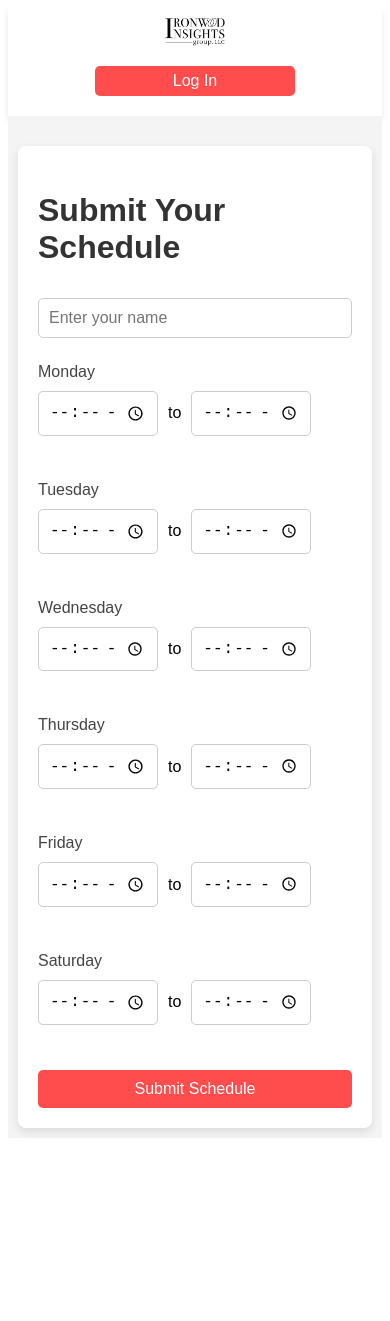
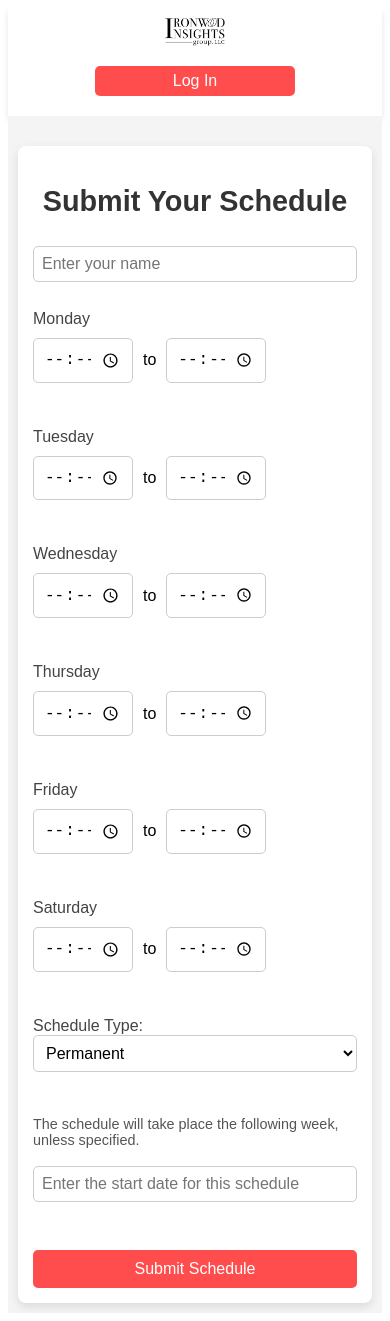
Before and after one commit to chrisglw/schedule-ironwood, a React (Vite) app: page / in a window 390 px wide. Before the commit the page ends 1146 px from the top, so only its background shows below. Built offline with nearby package versions, Linux system fonts and the light colour scheme; no server answers.

Commit message:
Schedule Form: Added temporary/permanent, start date for schedule (optional) Schedule List/Dashboard: Managers can now change the colors of the schedules to know if they are entered in the system or not.

```diff
--- a/src/App.jsx
+++ b/src/App.jsx
@@ -18,7 +18,7 @@ const App = () => {
 
   return (
     <Router>
-      <Navbar /> {/* Add Navbar to every page */}
+      <Navbar />
       <Routes>
         <Route path="/" element={<HomePage />} />
         <Route path="/dashboard" element={user ? <Dashboard /> : <Navigate to="/" />} />
--- a/src/Styles/Dashboard.css
+++ b/src/Styles/Dashboard.css
@@ -73,6 +73,39 @@
   cursor: pointer;
 }
 
+/* Status Dropdown */
+.status-dropdown {
+  margin-top: 10px;
+}
+
+.status-dropdown label {
+  font-size: 1rem;
+  color: #555;
+  margin-right: 10px;
+}
+
+.status-dropdown select {
+  padding: 5px;
+  border-radius: 5px;
+  border: 1px solid #ccc;
+  font-size: 1rem;
+  background-color: #fff;
+  cursor: pointer;
+}
+
+/* Status Colors */
+.schedule-item.entered {
+  border-left: 5px solid green;
+}
+
+.schedule-item.not-entered {
+  border-left: 5px solid yellow;
+}
+
+.schedule-item.invalid {
+  border-left: 5px solid red;
+}
+
 /* Responsive */
 @media (max-width: 768px) {
   .dashboard-container {
@@ -102,4 +135,8 @@
   .dashboard-container select {
     font-size: 0.9rem;
   }
+
+  .status-dropdown select {
+    font-size: 0.9rem;
+  }
 }
--- a/src/Styles/ScheduleForm.css
+++ b/src/Styles/ScheduleForm.css
@@ -10,15 +10,31 @@
 h2 {
     font-size: 2rem;
     color: #333;
+    text-align: center;
+    margin-bottom: 20px;
 }
 
-input {
+/* Name Input Box */
+input[type="text"] {
     padding: 8px;
     margin: 8px 0;
     border: 1px solid #ccc;
     border-radius: 5px;
+    width: 100%;
+    max-width: 100%;
 }
 
+/* Custom Dates Input Box */
+input[type="text"].custom-dates {
+    padding: 8px;
+    margin: 8px 0;
+    border: 1px solid #ccc;
+    border-radius: 5px;
+    width: 100%;
+    max-width: 100%;
+}
+
+/* Submit Button */
 button {
     padding: 10px 20px;
     background-color: #007bff;
@@ -27,6 +43,9 @@ button {
     border-radius: 5px;
     cursor: pointer;
     font-size: 1rem;
+    width: 100%;
+    max-width: 100%;
+    margin-top: 20px;
 }
 
 button:hover {
@@ -54,3 +73,39 @@ label {
 .time-inputs input {
     width: 120px;
 }
+
+.form-group {
+    margin-bottom: 20px;
+}
+
+.form-group p {
+    font-size: 0.9rem;
+    color: #555;
+    margin-bottom: 10px;
+}
+
+.form-group select {
+    padding: 8px;
+    border-radius: 5px;
+    border: 1px solid #ccc;
+    font-size: 1rem;
+    width: 100%;
+    max-width: 100%;
+    background-color: #fff;
+    cursor: pointer;
+}
+
+/* Responsive */
+@media (max-width: 768px) {
+    .schedule-form-container {
+        padding: 15px;
+    }
+
+    h2 {
+        font-size: 1.8rem;
+    }
+
+    .time-inputs input {
+        width: 100px;
+    }
+}
--- a/src/components/ScheduleForm.jsx
+++ b/src/components/ScheduleForm.jsx
@@ -5,6 +5,8 @@ import "../styles/ScheduleForm.css";
 
 const ScheduleForm = () => {
   const [name, setName] = useState("");
+  const [scheduleType, setScheduleType] = useState("permanent"); // "permanent" or "temporary"
+  const [customDates, setCustomDates] = useState("");
   const [schedule, setSchedule] = useState({
     1: { 0: "", 1: "" },
     2: { 0: "", 1: "" },
@@ -40,9 +42,18 @@ const ScheduleForm = () => {
     }
 
     try {
-      // Add the current week to the schedule data
+      // Add the current week, schedule type, custom dates, and submission timestamp
       const week = getCurrentWeek();
-      await addDoc(collection(database, "schedule"), { name, schedule, week });
+      const submissionDate = new Date().toISOString(); // Current date and time
+      await addDoc(collection(database, "schedule"), {
+        name,
+        schedule,
+        week,
+        scheduleType,
+        customDates,
+        submissionDate,
+        status: "Not Entered", // Default status for manager tracking
+      });
       setName("");
       setSchedule({
         1: { 0: "", 1: "" },
@@ -52,6 +63,7 @@ const ScheduleForm = () => {
         5: { 0: "", 1: "" },
         6: { 0: "", 1: "" },
       });
+      setCustomDates("");
       alert("Schedule submitted!");
     } catch (error) {
       console.error("Error saving schedule:", error);
@@ -70,6 +82,7 @@ const ScheduleForm = () => {
           required
         />
 
+        {/* Schedule Inputs */}
         {Object.keys(schedule).map((dayIndex) => (
           <div key={dayIndex} className="day-container">
             <label>{daysOfWeek[dayIndex - 1]}</label>
@@ -89,6 +102,29 @@ const ScheduleForm = () => {
           </div>
         ))}
 
+        {/* Schedule Type Dropdown */}
+        <div className="form-group">
+          <label>Schedule Type:</label>
+          <select
+            value={scheduleType}
+            onChange={(e) => setScheduleType(e.target.value)}
+          >
+            <option value="permanent">Permanent</option>
+            <option value="temporary">Temporary</option>
+          </select>
+        </div>
+
+        {/* Custom Dates Input */}
+        <div className="form-group">
+          <p>The schedule will take place the following week, unless specified.</p>
+          <input
+            type="text"
+            placeholder="Enter the start date for this schedule"
+            value={customDates}
+            onChange={(e) => setCustomDates(e.target.value)}
+          />
+        </div>
+
         <button type="submit">Submit Schedule</button>
       </form>
     </div>
--- a/src/pages/Dashboard.jsx
+++ b/src/pages/Dashboard.jsx
@@ -1,6 +1,6 @@
 import { useEffect, useState } from "react";
 import { database } from "../firebase";
-import { collection, getDocs } from "firebase/firestore";
+import { collection, getDocs, updateDoc, doc } from "firebase/firestore";
 import { getAuth, signOut } from "firebase/auth";
 import { useNavigate } from "react-router-dom";
 import "../styles/Dashboard.css";
@@ -53,6 +53,18 @@ const Dashboard = () => {
     (schedule) => schedule.week === selectedWeek
   );
 
+  // Update schedule status
+  const handleStatusChange = async (id, status) => {
+    try {
+      await updateDoc(doc(database, "schedule", id), { status });
+      setSchedules((prev) =>
+        prev.map((s) => (s.id === id ? { ...s, status } : s))
+      );
+    } catch (error) {
+      console.error("Error updating status:", error);
+    }
+  };
+
   const handleLogout = () => {
     signOut(auth).then(() => navigate("/"));
   };
@@ -81,8 +93,14 @@ const Dashboard = () => {
       {filteredSchedules.length > 0 ? (
         <ul>
           {filteredSchedules.map((schedule) => (
-            <li key={schedule.id}>
+            <li
+              key={schedule.id}
+              className={`schedule-item ${schedule.status.toLowerCase().replace(" ", "-")}`}
+            >
               <strong>{schedule.name}</strong>
+              <p>Type: {schedule.scheduleType}</p>
+              <p>Starts on: {schedule.customDates || "N/A"}</p>
+              <p>Submitted: {new Date(schedule.submissionDate).toLocaleString()}</p>
               {Object.entries(schedule.schedule || {}).map(([day, times]) => (
                 <p key={day}>
                   <strong>
@@ -91,6 +109,17 @@ const Dashboard = () => {
                   {times[0] || "N/A"} - {times[1] || "N/A"}
                 </p>
               ))}
+              <div className="status-dropdown">
+                <label>Status: </label>
+                <select
+                  value={schedule.status}
+                  onChange={(e) => handleStatusChange(schedule.id, e.target.value)}
+                >
+                  <option value="Entered">Entered</option>
+                  <option value="Not Entered">Not Entered</option>
+                  <option value="Invalid">Invalid</option>
+                </select>
+              </div>
             </li>
           ))}
         </ul>
```
